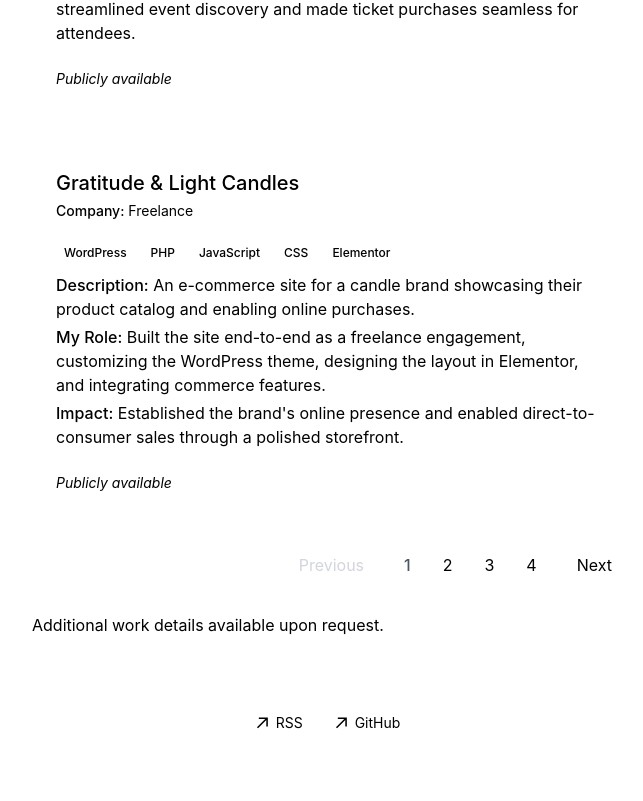
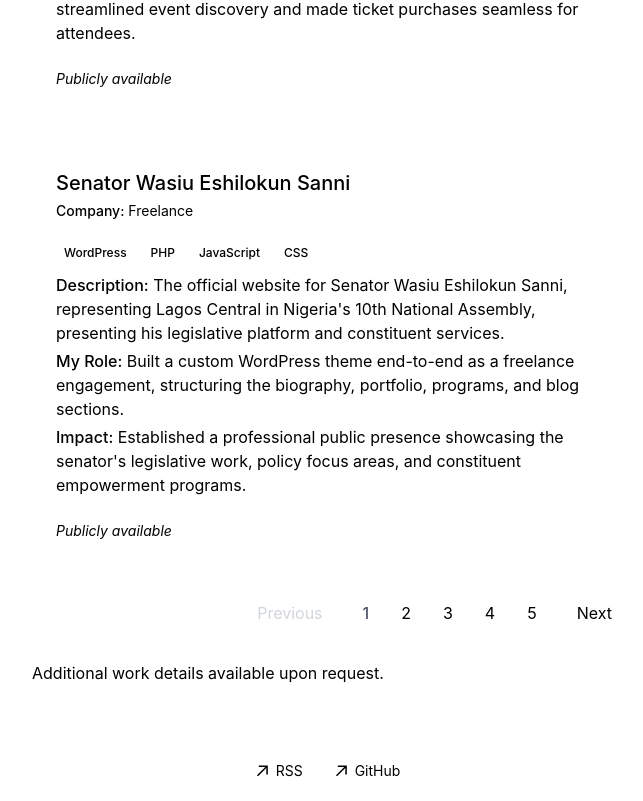
Before and after one commit to laurentcodes/laurent-portfolio-minimal, a Next.js app: page /work in a window 1280 px wide. Shown: the part 1127-1928 px from the top of the page, without its empty margins (312-955 px from the left). Before the commit the page ends 1880 px from the top, so only its background shows below. Built offline with nearby package versions, Linux system fonts and the light colour scheme.

Commit message:
feat: add senator wasiu eshilokun sanni to work section

```diff
--- a/app/work/page.tsx
+++ b/app/work/page.tsx
@@ -46,6 +46,18 @@ const workExperience = [
       'Delivered a production-ready ticketing experience that streamlined event discovery and made ticket purchases seamless for attendees.',
     access: 'Publicly available',
     url: 'https://events.asapuu.com',
+  },
+  {
+    project: 'Senator Wasiu Eshilokun Sanni',
+    company: 'Freelance',
+    techStack: ['WordPress', 'PHP', 'JavaScript', 'CSS'],
+    description:
+      "The official website for Senator Wasiu Eshilokun Sanni, representing Lagos Central in Nigeria's 10th National Assembly, presenting his legislative platform and constituent services.",
+    role: 'Built a custom WordPress theme end-to-end as a freelance engagement, structuring the biography, portfolio, programs, and blog sections.',
+    impact:
+      "Established a professional public presence showcasing the senator's legislative work, policy focus areas, and constituent empowerment programs.",
+    access: 'Publicly available',
+    url: 'https://wasiueshilokun.org',
   },
   {
     project: 'Gratitude & Light Candles',
```
